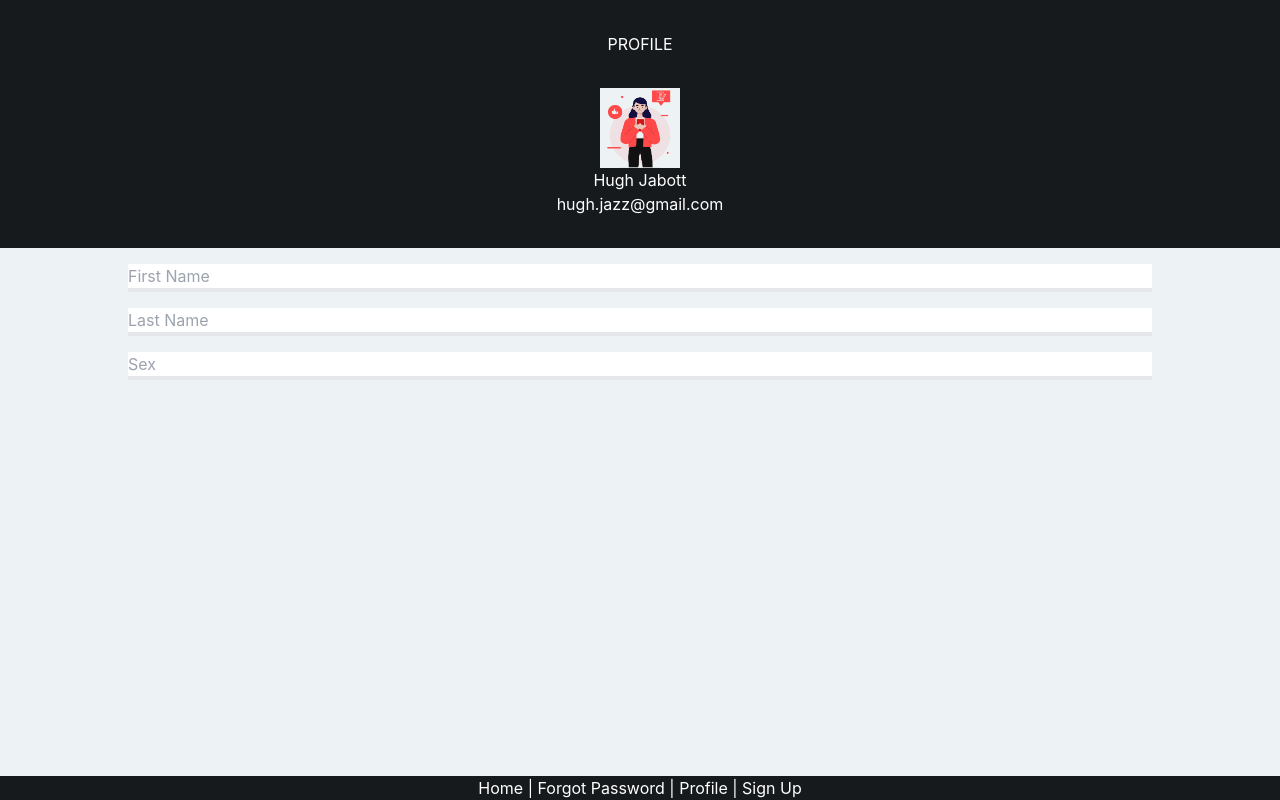
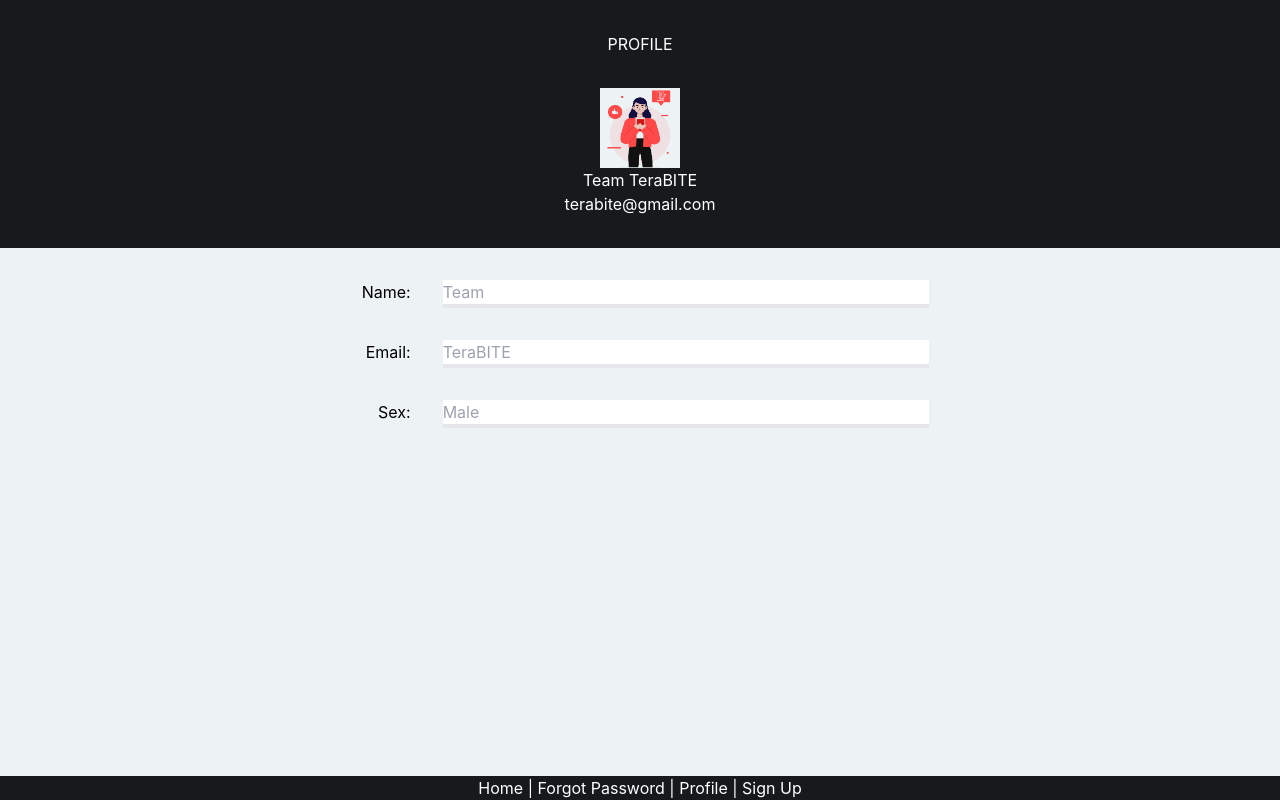
Before and after one commit to kyperbelt/adapted-strength, a React (Create React App) app in the folder frontend/adapted_strength-app/: page /profile in a window 1280 px wide. Built offline with nearby package versions, Linux system fonts and the light colour scheme.

Commit message:
Repaired profile UI. More to add in future update

```diff
--- a/frontend/adapted_strength-app/src/pages/Profile.jsx
+++ b/frontend/adapted_strength-app/src/pages/Profile.jsx
@@ -2,14 +2,14 @@ import { Outlet, Link } from "react-router-dom";
 
 import icon from '../assets/ladyIcon.png'
 
-function FNameField() {
-    return (<input type="fname" placeholder="First Name" id="fname" name="fname" required className="w-4/5 border-b-4 p-0" />);
+function NameField() {
+    return (<input type="name" placeholder="Team" id="name" name="name" required className="w-4/5 border-b-4 p-0" />);
 }
-function LNameField() {
-    return (<input type="lname" placeholder="Last Name" id="lname" name="lname" required className="w-4/5 border-b-4 p-0" />);
+function EmailField() {
+    return (<input type="email" placeholder="TeraBITE" id="email" name="email" required className="w-4/5 border-b-4 p-0" />);
 }
 function SxField() {
-    return (<input type="sex" placeholder="Sex" id="sex" name="sex" required className="w-4/5 border-b-4 p-0" />);
+    return (<input type="sex" placeholder="Male" id="sex" name="sex" required className="w-4/5 border-b-4 p-0" />);
 }
 
 
@@ -23,20 +23,34 @@ export default function Profile() {
                 <img src={icon} className="h-20 w-20 " alt="lady icon" />
             </div>
             <p className="bg-[#161A1D] text-white bottom-20">
-                Hugh Jabott
+                Team TeraBITE
             </p>
             <p className="bg-[#161A1D] text-white bottom-20  px-0 pb-8 mb-4">
-                hugh.jazz@gmail.com
+                terabite@gmail.com
             </p>
             <Outlet className="" />
-            <div className="w-full flex flex-col items-center px-0 ">
-                <FNameField />
+            <div className="flex">
+                <div className="w-1/3 p-4 text-right">
+                    <a> Name: </a>
+                </div>
+                <div className="w-1/2 p-4 text-left">
+                    <NameField />
+                </div>
             </div>
-            <div className="w-full flex flex-col items-center px-0 pt-4">
-                <LNameField />
-            </div>
-            <div className="w-full flex flex-col items-center px-0 pt-4">
-                <SxField />
+            <div className="flex">
+                <div className="w-1/3 p-4 text-right">
+                    <a> Email: </a>
+                </div>
+                <div className="w-1/2 p-4 text-left">
+                    <EmailField />
+                </div>
+            </div><div className="flex">
+                <div className="w-1/3 p-4 text-right">
+                    <a> Sex: </a>
+                </div>
+                <div className="w-1/2 p-4 text-left">
+                    <SxField />
+                </div>
             </div>
         </div >
 
--- a/frontend/adapted_strength-app/src/pages/SignUp.jsx
+++ b/frontend/adapted_strength-app/src/pages/SignUp.jsx
@@ -18,12 +18,12 @@ function EmailField() {
     return (<input type="email" placeholder="Email Address" id="email" name="email" required/>);
 }
 function PasswordField() {
-    return (<input type="text" placeholder="Password" id="password" name="password" pattern="^(?=.*[a-z])(?=.*[A-Z])(?=.*\d)(?=.*[@$!%*?&])[A-Za-z\d@$!%*?&]{8,255}$"
+    return (<input type="password" placeholder="Password" id="password" name="password" pattern="^(?=.*[a-z])(?=.*[A-Z])(?=.*\d)(?=.*[@$!%*?&])[A-Za-z\d@$!%*?&]{8,255}$"
     title="Password must contain at least one lowercase letter, one uppercase letter, one digit, and one special character. It should be between 8 and 255 characters long."
     /*onchange="validatePasswordMatch()" // TODO: ADAPTEDS-89*/ required/>);
 }
 function PasswordConfirmationField() {
-    return (<input type="text" placeholder="Re-Enter Password" id="password_conf" name="password_confirmation" /*onchange="validatePasswordMatch()" // TODO: ADAPTEDS-89*/ required/>);
+    return (<input type="password" placeholder="Re-Enter Password" id="password_conf" name="password_confirmation" /*onchange="validatePasswordMatch()" // TODO: ADAPTEDS-89*/ required/>);
 }
 function SubmitButton() {
     return (<button type="submit" className="border-slate-50 border-8 bg-black text-slate-200 rounded-full px-3 py-1 "  >Next</button>);
```
